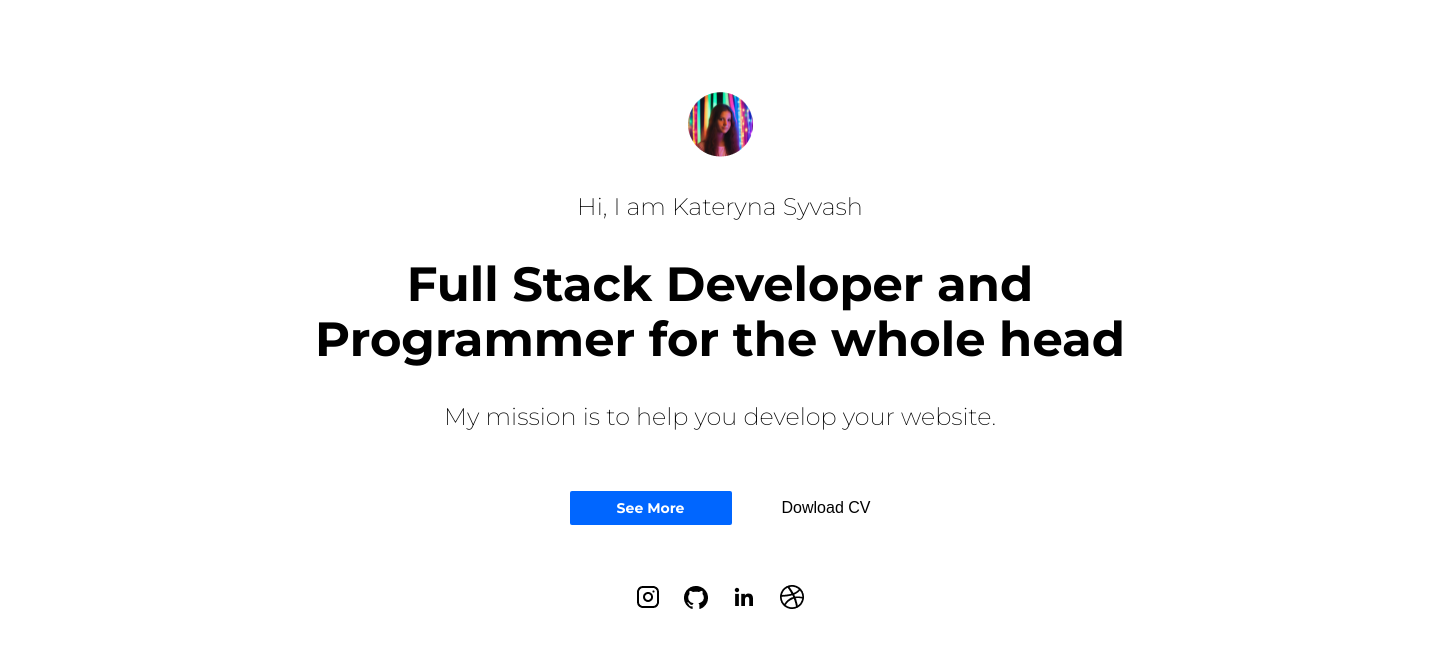
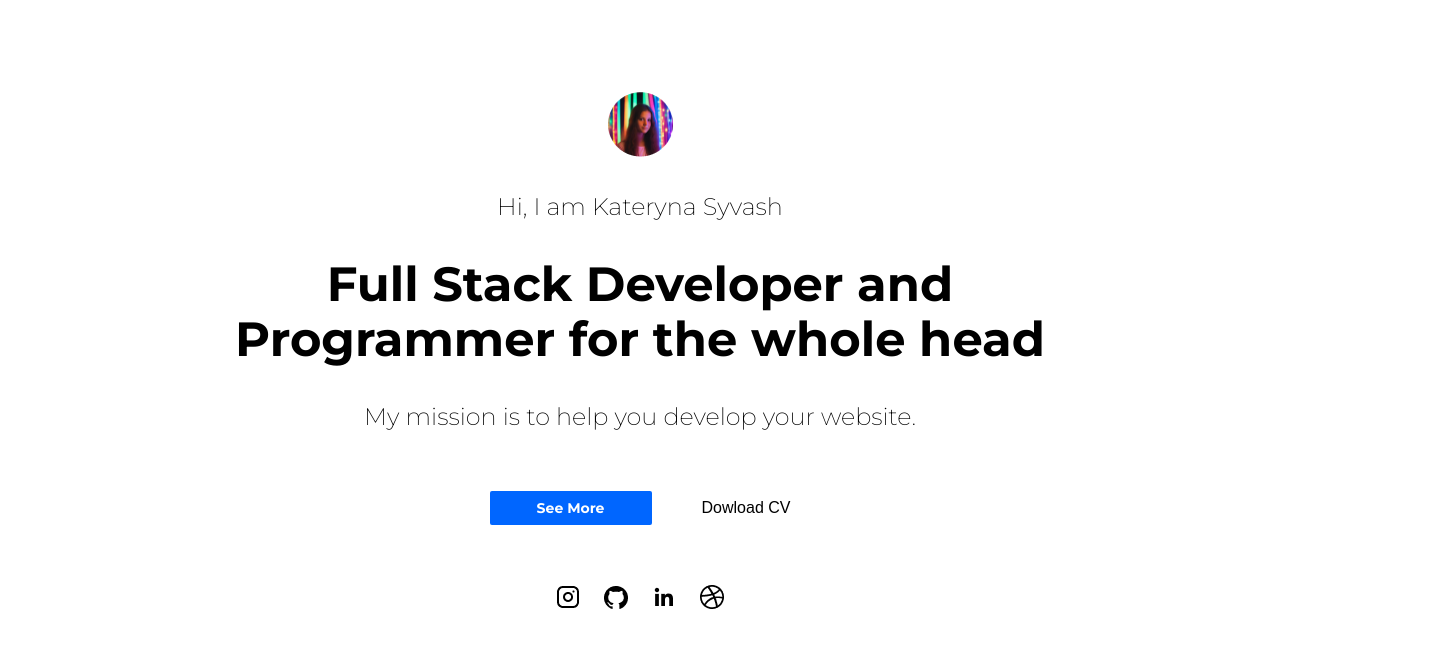
Before and after one commit to katesyvash795/Resume, a Next.js app: page / in a window 1280 px wide. Shown: the top 648 px of the page, 1440 px wide, since content can reach past the window. Built offline with nearby package versions, Linux system fonts and the light colour scheme.

Commit message:
Update global.css

```diff
--- a/src/app/global.css
+++ b/src/app/global.css
@@ -4,13 +4,14 @@
 
 body{
  background-color: white;
-  width: 1440px;
+  width: 100%;
   font-family: var(--Font);
   background-position: top, bottom;
   margin-left: auto;
   margin-right: auto;
 
 }
+
 h1,
 h2,
 h3,
```
